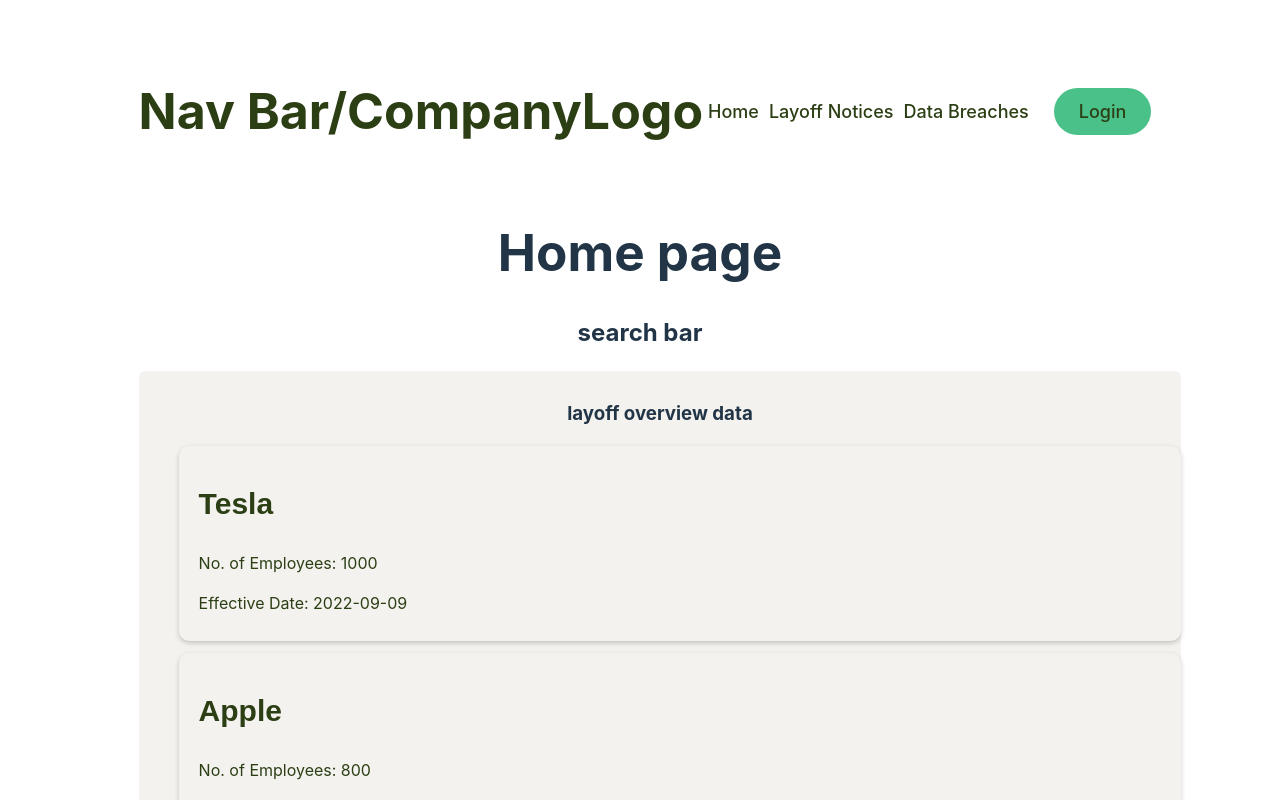
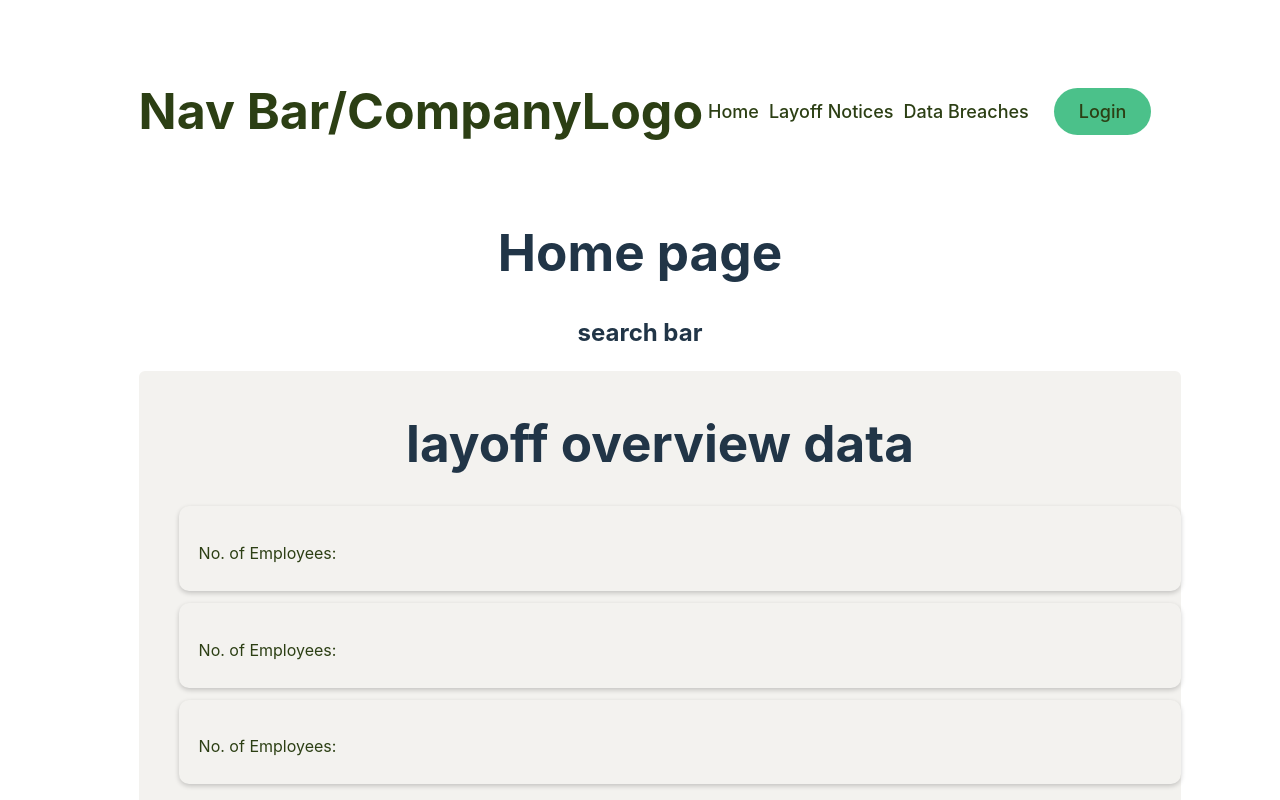
Before and after one commit to JakeGerber/LA_Hacks_2023, a React (Vite) app: page / in a window 1280 px wide. Shown: the top 800 px of the page. Built offline with nearby package versions, Linux system fonts and the light colour scheme.

Commit message:
Add comments

```diff
--- a/src/components/OverViewCard.jsx
+++ b/src/components/OverViewCard.jsx
@@ -1,24 +1,24 @@
-
+// Import OverViewCard CSS styles
 import "./OverViewCard.css"
 
-//Include the top 3 companies with largest number of employee in past month
-
-//pass a json object of top 3 companies
+// This component includes the top 3 companies with largest number of employees in past month
+// It takes a JSON object of top 3 companies as props
 const OverViewCard = ({title, top3}) => {
 
-
+  // Render the component with the given title and top 3 companies
   return (
     <div className='overview-list'>
-        <h3>{title}</h3>
+        <h1>{title}</h1>
         {top3 && Object.entries(top3).map(([key, value]) => (
+          // For each company in the top 3, render an overview card with the company name and number of employees
           <div className="overview-card" key={key}>
-            <h2>{value.name}</h2>
-            <p>No. of Employees: {value.number}</p>
-            <p>Effective Date: {value.date}</p>
+            <h2>{value.company}</h2>
+            <p>No. of Employees: {value.noofemployees}</p>
           </div>
         ))}
     </div>
   )
 }
 
+// Export the OverViewCard component for use in other parts of the app
 export default OverViewCard;
```
